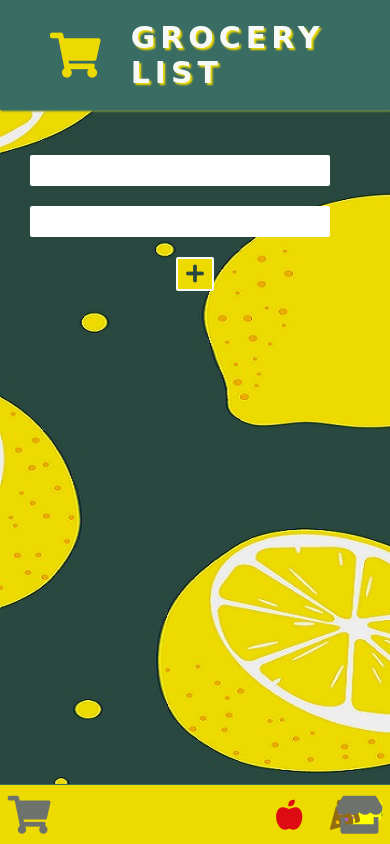
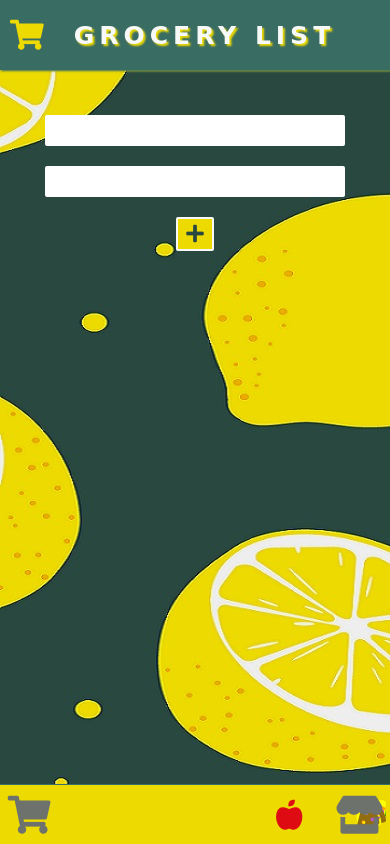
Before and after one commit to Noreen-Jamil/grocery-list-js, a plain HTML site: page index.html in a window 390 px wide. Shown: the top 844 px of the page. Drawn offline with Linux system fonts and the light colour scheme.

Commit message:
Update style.css

```diff
--- a/style.css
+++ b/style.css
@@ -9,7 +9,6 @@ body{
 	justify-content: center;
 	flex-direction: column;
 	overflow-x: hidden;
-        Width:100vw;
 
 }
 
@@ -114,16 +113,23 @@ header,body,main{
 			justify-content: space-between;
 			padding: 0 2% ;
 		}
+		footer>div{
+			width:100%;
+			position: relative;
+		}
 		footer i{
 			font-size: 30px;
 		}
-		footer>i:first-child ,footer>i:last-child{
+		footer i:last-child{
+			float:right;
+		}
+		footer i:first-child ,footer i:last-child{
 			color:#6D736C;
 			font-size: 38px;
 		}
 		i:nth-child(2),i:nth-child(3),i:nth-child(4),i:nth-child(5),i:nth-child(6),i:nth-child(7){
 			position: absolute;
-			right:30px;
+			right:1%;
 			z-index:-1;
 			animation: itemAnim 10s linear infinite;
 		}
@@ -153,13 +159,13 @@ header,body,main{
 		}
 		@keyframes itemAnim{
 			0%{
-				right:2%;
+				right:1%;
 			}
 			10%{
-				right:2%;
+				right:1%;
 			}
 			20%{
-				right:2%;
+				right:1%;
 			}
 			30%{
 				right:15%;
@@ -177,16 +183,16 @@ header,body,main{
 				right:75%;
 			}
 			80%{
-				right:95%;
+				right:97%;
 			}
 			90%{
-				right:95%;
+				right:97%;
 			}
 			95%{
-				right:95%;
+				right:97%;
 			}
 			100%{
-				right:95%;
+				right:97%;
 			}
 
 		}
@@ -209,5 +215,16 @@ header,body,main{
 				width:50%;
 				margin-bottom: 20px;
 				padding:5px;
+				margin-right: 0;
+			}
+			header{
+				padding-right: 0;
+				padding-left: 10px;
+			}
+			header h1 {
+				font-size: 25px;
+			}
+			header i{
+				font-size: 30px;
 			}
 		}
```
